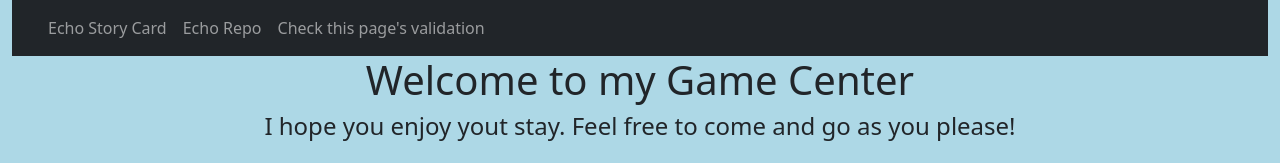
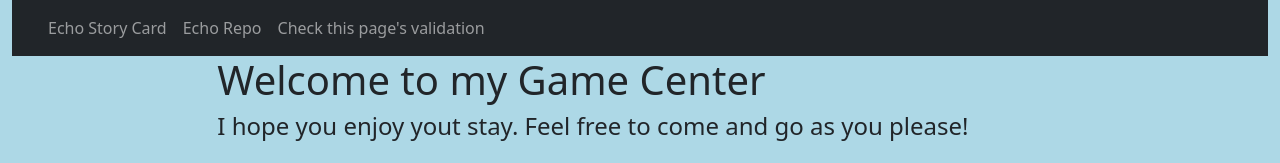
Before and after one commit to westonhumphries/miniature-octo-barnacle-echo, a plain HTML site: page index.html in a window 1280 px wide. Shown: the top 163 px of the page. Drawn offline with nearby package versions, Linux system fonts and the light colour scheme; files that its build step writes are made by us from their sources; a script that the page names is missing.

Commit message:
Add files via upload

```diff
--- a/index.html
+++ b/index.html
@@ -34,14 +34,14 @@
       </div>
     </div>
   </nav>
+</div>
 
-  <!-- what is this page even? -->
   <div class="row">
 
     <div id="titleBar" class="col-md-8 offset-md-2">
 
-      <h1> <center> Welcome to my Game Center</center> </h1>
-      <h4><Center>I hope you enjoy yout stay. Feel free to come and go as you please! </Center> </h4>
+      <h1> Welcome to my Game Center </h1>
+      <h4>I hope you enjoy yout stay. Feel free to come and go as you please! </h4>
 
     </div>
 
@@ -81,7 +81,7 @@
           <img class="card-img-top" src="https://external-content.duckduckgo.com/iu/?u=http%3A%2F%2Fthewowstyle.com%2Fwp-content%2Fuploads%2F2015%2F04%2F786961-desktop-backgrounds.jpg&f=1&nofb=1&ipt=d413702c21d1b2484c82a9d5218012e16b867e3ec81d3a9173bdce0cfd79d640&ipo=images" alt="Card image" width="100" height="400">
           <p style="color:darkblue"   class="card-text"><strong>Click the left Button to go to see the code. CLick the right button to go to the game</strong> </p>
           <p class="card-text">Use the "Return to Echo Lab" link to return to this page.</p>
-          <a traget="deltaRepo"   href="https://github.com/westonhumphries/studious-carnival-delta" class="btn btn-primary">Delta Repo</a>
+          <a target="deltaRepo"   href="https://github.com/westonhumphries/studious-carnival-delta" class="btn btn-primary">Delta Repo</a>
           <a target="deltaGame"   href="https://westonhumphries.github.io/studious-carnival-delta/" class="btn btn-primary">Delta Game</a>
         </div>
       </div>
```
